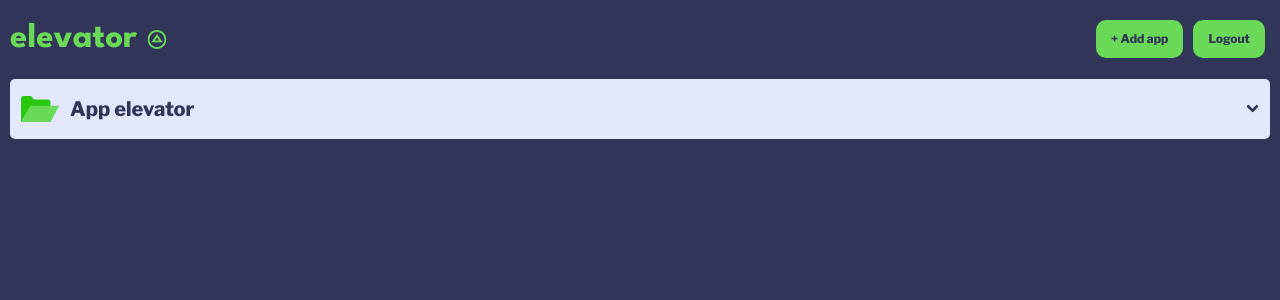
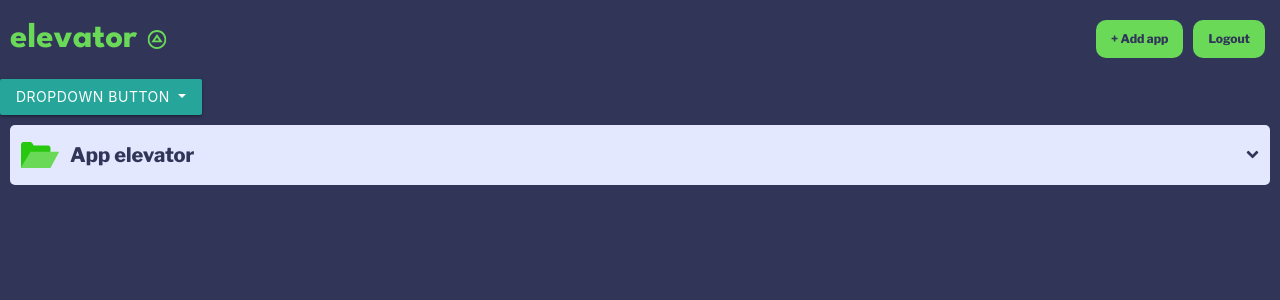
Before and after one commit to lancechincodes/elevator, a Django app: page /applications/ in a window 1280 px wide. Shown: the top 300 px of the page. Run offline with Django 4.2, Linux system fonts and the light colour scheme; the visitor is signed in with stand-in values (Sample User, id 1); data that the repository does not hold is empty; some libraries are stand-ins or nearby versions.

Commit message:
Try bootstrap dropdown

```diff
--- a/main_app/templates/applications/index.html
+++ b/main_app/templates/applications/index.html
@@ -26,6 +26,20 @@
             </a>
         </div>
     </div>
+
+
+    <div class="dropdown">
+        <button class="btn btn-secondary dropdown-toggle" type="button" id="dropdownMenuButton" data-toggle="dropdown" aria-haspopup="true" aria-expanded="false">
+          Dropdown button
+        </button>
+        <div class="dropdown-menu" aria-labelledby="dropdownMenuButton">
+          <a class="dropdown-item" href="{% url 'applications_ic' %}">Incomplete</a>
+          <a class="dropdown-item" href="{% url 'applications_a' %}">Applied</a>
+          <a class="dropdown-item" href="{% url 'applications_i' %}">Interviewed</a>
+          <a class="dropdown-item" href="{% url 'applications_o' %}">Offered</a>
+          <a class="dropdown-item" href="{% url 'applications_r' %}">Rejected</a>
+        </div>
+      </div>
 
     <a class='dropdown-trigger' href='#' data-target='dropdown1'>
         <div class="top-bar">
@@ -149,10 +163,13 @@
     document.addEventListener('DOMContentLoaded', function() {
         const elems = document.querySelectorAll('.dropdown-trigger');
         M.Dropdown.init(elems, {
-            alignment: 'left',
-            autoTrigger: true,
+            // alignment: 'left',
+            // autoTrigger: true,
         });
     })
+
+    // $('.dropdown-trigger').dropdown();
+
 </script>
 
 {% endblock %}
--- a/main_app/templates/base.html
+++ b/main_app/templates/base.html
@@ -7,12 +7,16 @@
     <meta http-equiv="X-UA-Compatible" content="IE=edge">
     <meta name="viewport" content="width=device-width, initial-scale=1.0">
     <title>Elevator</title>
+    <link rel="stylesheet" href="https://cdn.jsdelivr.net/npm/bootstrap@4.0.0/dist/css/bootstrap.min.css" integrity="sha384-Gn5384xqQ1aoWXA+058RXPxPg6fy4IWvTNh0E263XmFcJlSAwiGgFAW/dAiS6JXm" crossorigin="anonymous">
     <link rel="preconnect" href="https://fonts.googleapis.com">
     <link rel="preconnect" href="https://fonts.gstatic.com" crossorigin>
     <link href="https://fonts.googleapis.com/css2?family=League+Spartan:wght@400;500;600;700;800;900&family=Libre+Franklin:wght@400;500;600;700;800;900&display=swap" rel="stylesheet">
     <link rel="stylesheet" href="https://cdnjs.cloudflare.com/ajax/libs/materialize/1.0.0-alpha.4/css/materialize.min.css">
     <link rel="stylesheet" href="{% static 'styles/base.css' %}">
     <link rel="shortcut icon" type="image/png" href="{% static 'favicon.ico' %}"/>
+    <script src="https://code.jquery.com/jquery-3.2.1.slim.min.js" integrity="sha384-KJ3o2DKtIkvYIK3UENzmM7KCkRr/rE9/Qpg6aAZGJwFDMVNA/GpGFF93hXpG5KkN" crossorigin="anonymous"></script>
+    <script src="https://cdn.jsdelivr.net/npm/popper.js@1.12.9/dist/umd/popper.min.js" integrity="sha384-ApNbgh9B+Y1QKtv3Rn7W3mgPxhU9K/ScQsAP7hUibX39j7fakFPskvXusvfa0b4Q" crossorigin="anonymous"></script>
+    <script src="https://cdn.jsdelivr.net/npm/bootstrap@4.0.0/dist/js/bootstrap.min.js" integrity="sha384-JZR6Spejh4U02d8jOt6vLEHfe/JQGiRRSQQxSfFWpi1MquVdAyjUar5+76PVCmYl" crossorigin="anonymous"></script>
     {% block css %} {% endblock %}
     <script src="{% static 'scripts/base.js' %}" defer></script>
     <script src="https://cdnjs.cloudflare.com/ajax/libs/materialize/1.0.0/js/materialize.min.js"></script>
```
